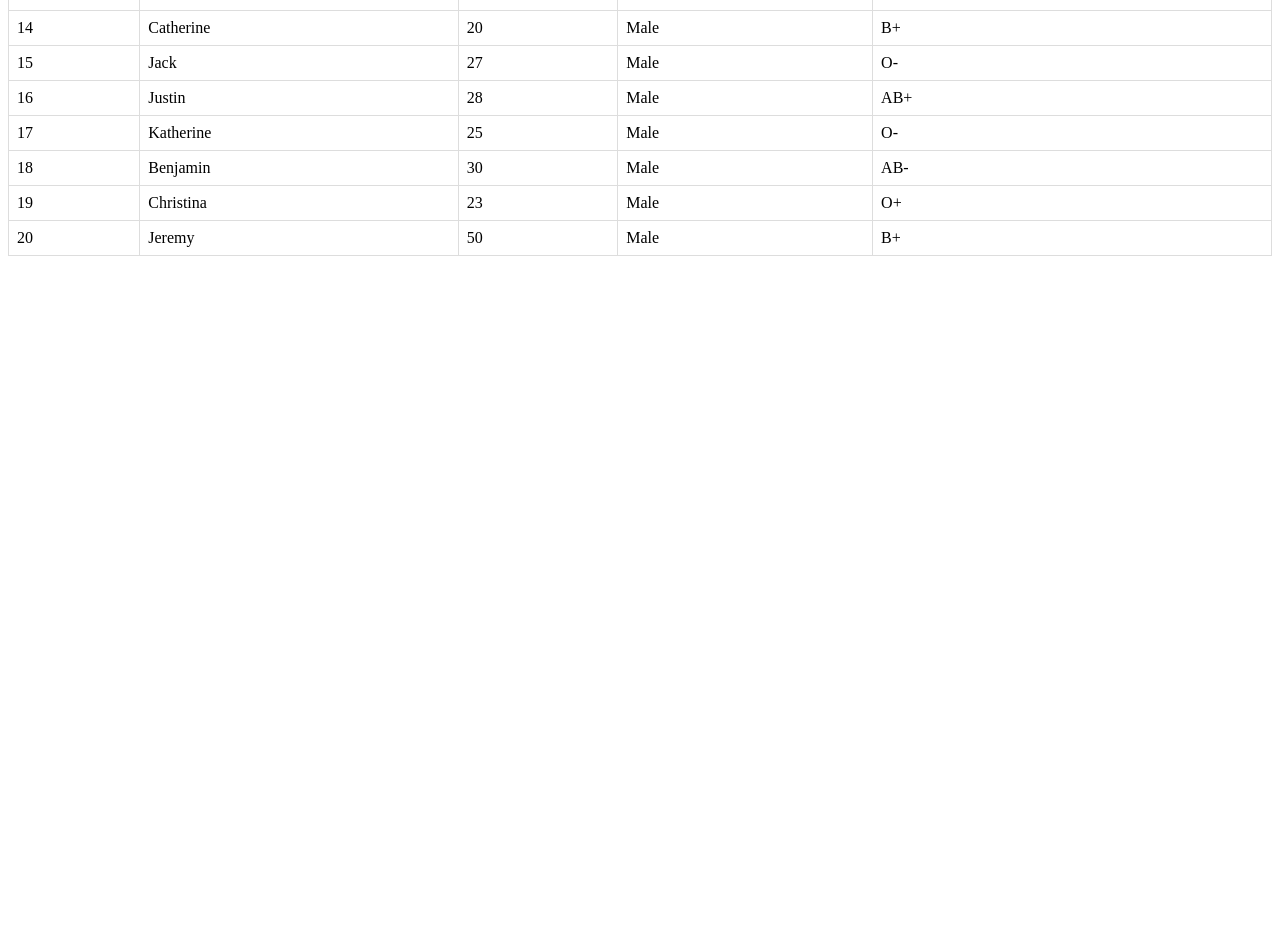
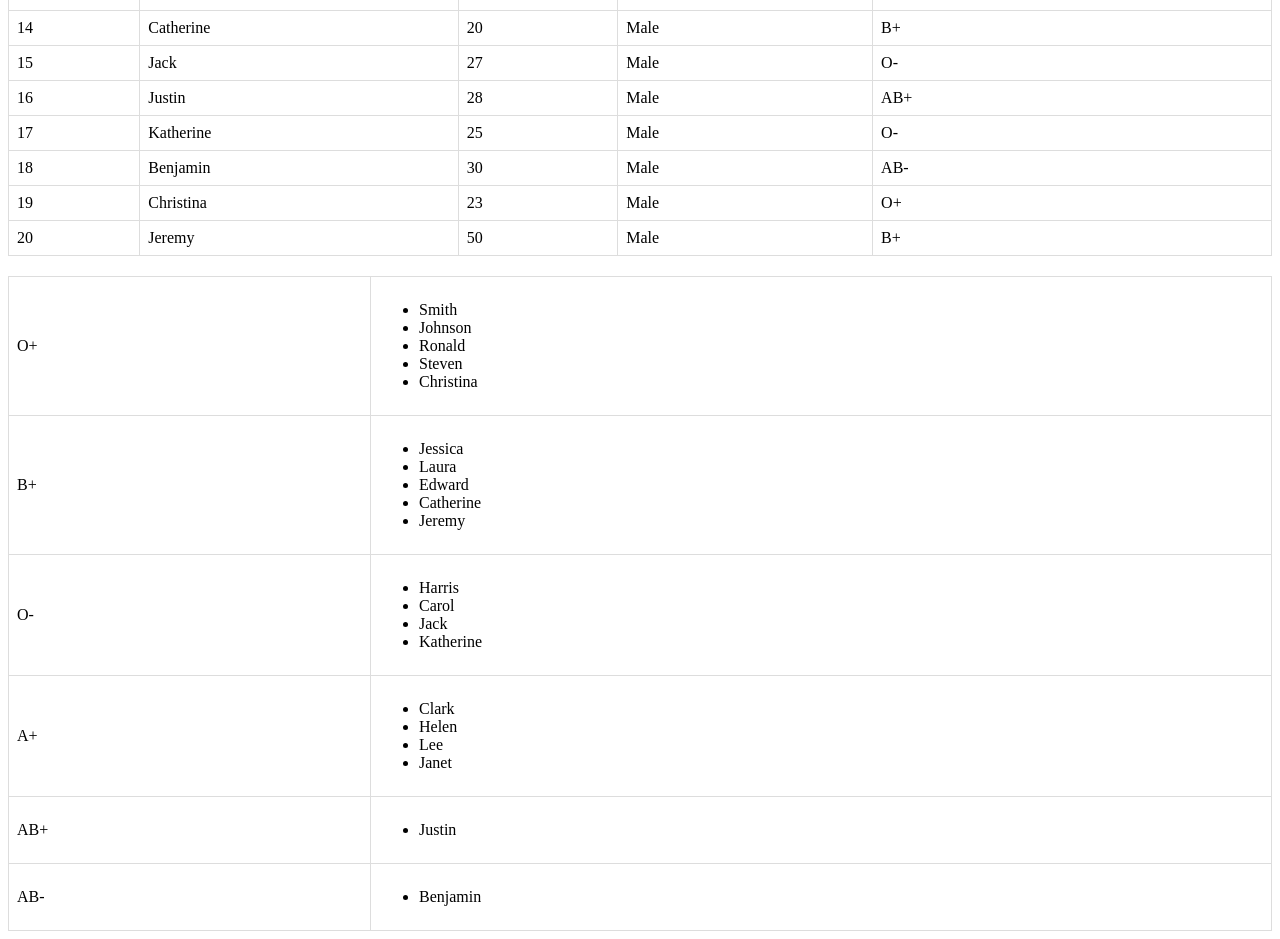
Before and after one commit to Sowmiya1921051/Frontend-Task, a plain HTML site: page index.html in a window 1280 px wide. Shown: the part 500-1439 px from the top of the page. Before the commit the page ends 800 px from the top, so only its background shows below. Drawn offline with Linux system fonts and the light colour scheme.

Commit message:
Table created

```diff
--- a/script.js
+++ b/script.js
@@ -1,8 +1,8 @@
-
 fetch('data.json')
     .then(response => response.json())
     .then(data => {
         createTable(data);
+        createBloodGroupSummary(data);
     })
     .catch(error => console.error('Error fetching JSON:', error));
 
@@ -35,3 +35,42 @@ function createTable(data) {
     table.appendChild(tbody);
     document.body.appendChild(table);
 }
+
+function createBloodGroupSummary(data) {
+    const bloodGroups = {};
+
+    // Group data by blood group
+    data.data.forEach(item => {
+        const bloodGroup = item.bloodGroup;
+        if (!bloodGroups[bloodGroup]) {
+            bloodGroups[bloodGroup] = [];
+        }
+        bloodGroups[bloodGroup].push(item.name);
+    });
+
+    // Create blood group summary table and append to the body
+    const summaryTable = document.createElement('table');
+    const summaryTbody = document.createElement('tbody');
+
+    Object.keys(bloodGroups).forEach(bloodGroup => {
+        const bloodGroupRow = document.createElement('tr');
+        const bloodGroupCell = document.createElement('td');
+        bloodGroupCell.textContent = bloodGroup;
+        bloodGroupRow.appendChild(bloodGroupCell);
+
+        const namesCell = document.createElement('td');
+        const namesList = document.createElement('ul');
+        bloodGroups[bloodGroup].forEach(name => {
+            const listItem = document.createElement('li');
+            listItem.textContent = name;
+            namesList.appendChild(listItem);
+        });
+        namesCell.appendChild(namesList);
+        bloodGroupRow.appendChild(namesCell);
+
+        summaryTbody.appendChild(bloodGroupRow);
+    });
+
+    summaryTable.appendChild(summaryTbody);
+    document.body.appendChild(summaryTable);
+}
--- a/style.css
+++ b/style.css
@@ -13,5 +13,9 @@ th, td {
 }
 
 th {
-    background-color: #f2f2f2;
+    background-color: #624efb;
 }
+
+.blood-group-summary {
+    margin-top: 20px;
+}
```
Also changed, not shown: blood.js (added, +53 -0 lines), index.html (+1 -0 lines).
